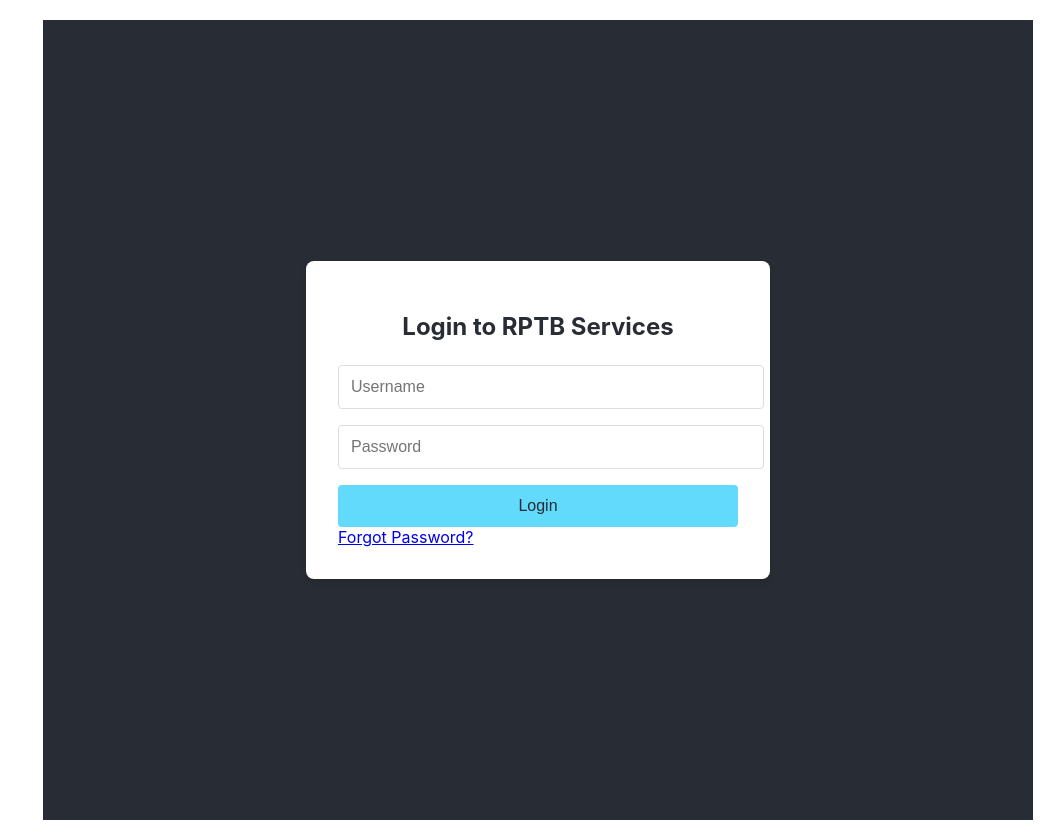
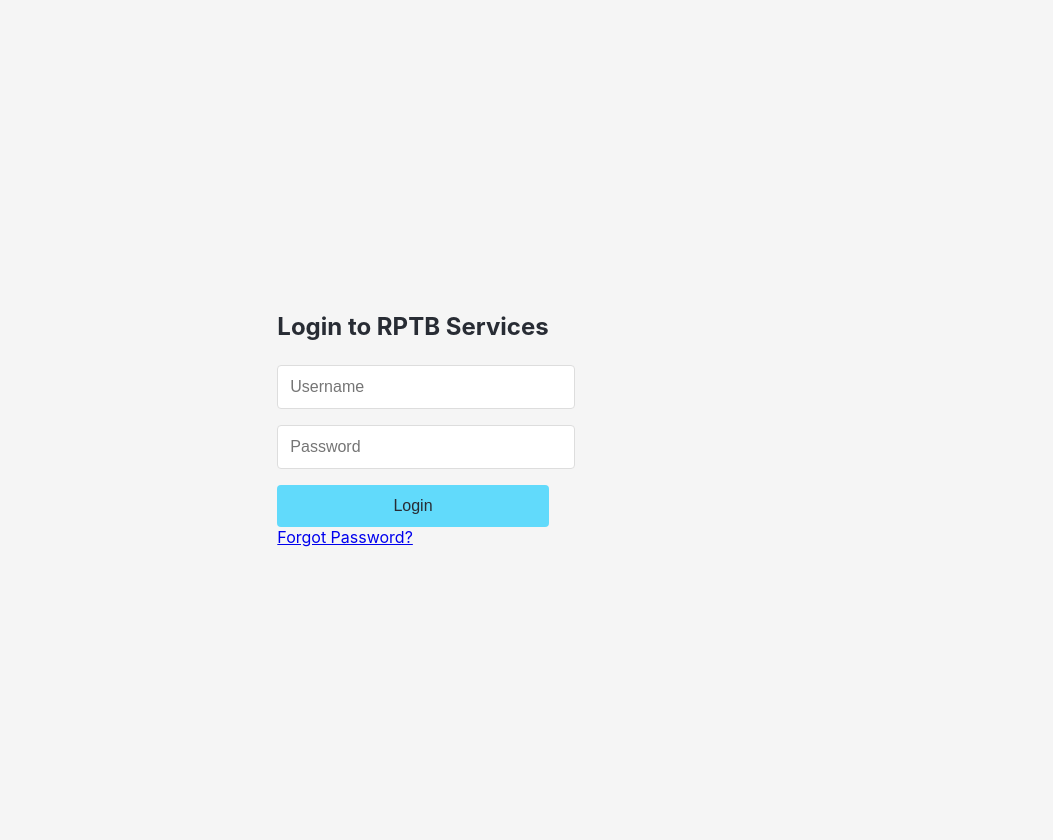
Before and after one commit to SaiTejaVarasiDev/cursoraisample1, a React (Create React App) app: page /login in a window 1280 px wide. Shown: the whole page, without its empty margins (227-1280 px from the left). Built offline with nearby package versions, Linux system fonts and the light colour scheme.

Commit message:
updated dashboard

```diff
--- a/src/App.css
+++ b/src/App.css
@@ -2,15 +2,20 @@
   text-align: center;
 }
 
-.home-container {
+.app {
   display: flex;
   min-height: 100vh;
 }
 
 .main-content {
   flex: 1;
-  margin-left: 250px;
   padding: 20px;
+  background-color: #f5f5f5;
+}
+
+.main-content.full-width {
+  margin-left: 0;
+  width: 100%;
 }
 
 .App-logo {
--- a/src/App.js
+++ b/src/App.js
@@ -16,10 +16,17 @@ function App() {
   return (
     <Router>
       <div className="app">
-        <Sidebar isAuthenticated={isAuthenticated} />
-        <main className="main-content">
+        {isAuthenticated && <Sidebar isAuthenticated={isAuthenticated} />}
+        <main className={`main-content ${!isAuthenticated ? 'full-width' : ''}`}>
           <Routes>
-            <Route path="/login" element={<Login onLogin={handleLogin} />} />
+            <Route
+              path="/login"
+              element={
+                isAuthenticated ?
+                <Navigate to="/dashboard" replace /> :
+                <Login onLogin={handleLogin} />
+              }
+            />
             <Route
               path="/book"
               element={
@@ -40,7 +47,14 @@ function App() {
                 )
               }
             />
-            <Route path="/" element={<Navigate to="/book" replace />} />
+            <Route
+              path="/"
+              element={
+                isAuthenticated ?
+                <Navigate to="/dashboard" replace /> :
+                <Navigate to="/login" replace />
+              }
+            />
           </Routes>
         </main>
       </div>
--- a/src/components/Dashboard.js
+++ b/src/components/Dashboard.js
@@ -18,8 +18,7 @@ const Dashboard = () => {
         headers: {
           'Accept': 'application/json',
           'Content-Type': 'application/json',
-        },
-        credentials: 'include', // Include cookies if needed
+        }
       });
 
       if (!response.ok) {
--- a/src/components/Login.css
+++ b/src/components/Login.css
@@ -3,16 +3,20 @@
   justify-content: center;
   align-items: center;
   min-height: 100vh;
-  background-color: #282c34;
+  width: 100%;
+  padding: 20px;
+  box-sizing: border-box;
+  background-color: #f5f5f5;
 }
 
-.login-box {
-  background-color: white;
+.login-form {
+  background: white;
   padding: 2rem;
   border-radius: 8px;
-  box-shadow: 0 4px 6px rgba(0, 0, 0, 0.1);
+  box-shadow: 0 2px 4px rgba(0, 0, 0, 0.1);
   width: 100%;
   max-width: 400px;
+  margin: 0 auto;
 }
 
 .login-box h2 {
```
